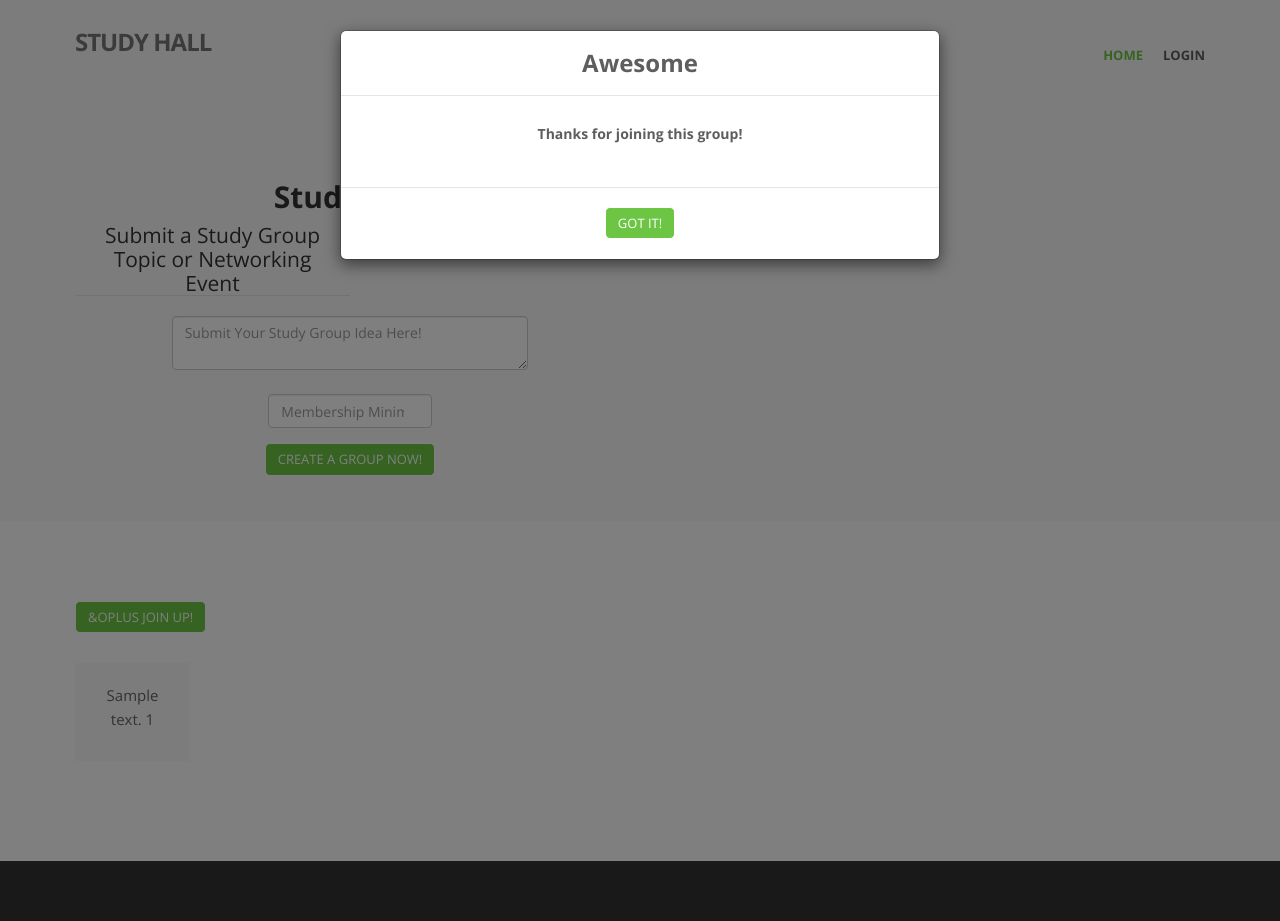
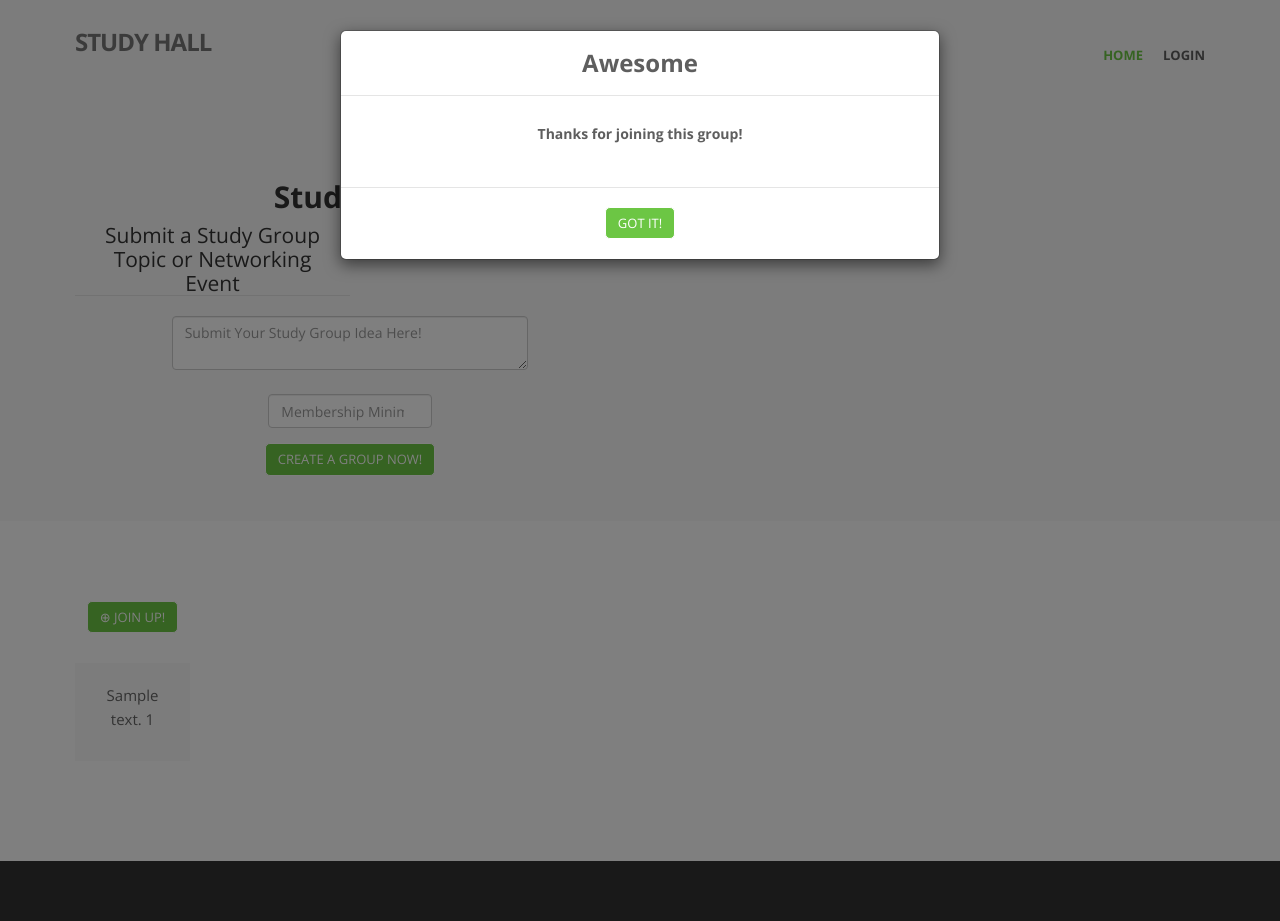
Before and after one commit to sonnyhughes/pdtest, a Node project: template views/joinModal.handlebars in a window 1280 px wide. Run offline with Node 20 templates, Linux system fonts and the light colour scheme; the template is opened without the code that fills it: most values are stand-ins (such as "Sample title", 1, 10 or a date in 2020); some libraries are stand-ins or nearby versions.

Commit message:
Adds plus symbol to add button

```diff
--- a/views/cantJoinModal.handlebars
+++ b/views/cantJoinModal.handlebars
@@ -139,7 +139,7 @@
                      <input type="hidden" name="postId" value="{{this.id}}">
                      <input type="hidden" name="groupLimit" value="{{this.groupLimit}}">
                      <div class="box-bottom">
-                        <button type="submit" id="build" margin="20px" class="btn btn-success">&oplus Join Up!</button>
+                        <button type="submit" id="build" margin="20px" class="btn btn-success">&#8853 Join Up!</button>
                      </div>
                   </form>
                   </p>
--- a/views/emptyInputModal.handlebars
+++ b/views/emptyInputModal.handlebars
@@ -141,7 +141,7 @@
                      <input type="hidden" name="postId" value="{{this.id}}">
                      <input type="hidden" name="groupLimit" value="{{this.groupLimit}}">
                      <div class="box-bottom">
-                        <button type="submit" id="build" margin="20px" class="btn btn-success">&oplus Join Up!</button>
+                        <button type="submit" id="build" margin="20px" class="btn btn-success">&#8853 Join Up!</button>
                      </div>
                   </form>
                   </p>
--- a/views/groupIsFull.handlebars
+++ b/views/groupIsFull.handlebars
@@ -141,7 +141,7 @@
                      <input type="hidden" name="postId" value="{{this.id}}">
                      <input type="hidden" name="groupLimit" value="{{this.groupLimit}}">
                      <div class="box-bottom">
-                        <button type="submit" id="build" margin="20px" class="btn btn-success">&oplus Join Up!</button>
+                        <button type="submit" id="build" margin="20px" class="btn btn-success">&#8853 Join Up!</button>
                      </div>
                   </form>
                   </p>
--- a/views/index.handlebars
+++ b/views/index.handlebars
@@ -128,7 +128,7 @@
                     {{#each posts}} {{#unless capacity}}
                     <div class="col-lg-3" id="postBox">
                       <center>
-                        <img src="{{pictureUrl}}" height="100" width="100" border-radius="50%">
+                        <img src="{{pictureUrl}}" height="100" width="100">
                       </center>
                       <center>
                         <h6>Study Group Organizer: {{user}}</h6>
@@ -142,7 +142,7 @@
                           <input type="hidden" name="groupLimit" value="{{this.groupLimit}}">
                           <input type="hidden" name="capacity" value="false">
                           <div class="box-bottom">
-                            <button type="submit" id="build" margin="20px" class="btn btn-success">&oplus Join Up!</button>
+                            <button type="submit" id="build" margin="20px" class="btn btn-success">Join Up!</button>
                           </div>
                         </form>
                       </p>
@@ -180,7 +180,7 @@
                      <input type="hidden" name="groupLimit" value="{{this.groupLimit}}">
                      <input type="hidden" name="capacity" value="false">
                      <div class="box-bottom">
-                        <button type="submit" id="build" margin="20px" class="btn btn-success">&oplus Join Up!</button>
+                        <button type="submit" id="build" margin="20px" class="btn btn-success">&#8853; Join Up!</button>
                      </div>
                   </form>
                   </p>
--- a/views/joinAndEmailModal.handlebars
+++ b/views/joinAndEmailModal.handlebars
@@ -141,7 +141,7 @@
                      <input type="hidden" name="postId" value="{{this.id}}">
                      <input type="hidden" name="groupLimit" value="{{this.groupLimit}}">
                      <div class="box-bottom">
-                        <button type="submit" id="build" margin="20px" class="btn btn-success">&oplus Join Up!</button>
+                        <button type="submit" id="build" margin="20px" class="btn btn-success">&#8853 Join Up!</button>
                      </div>
                   </form>
                   </p>
--- a/views/joinModal.handlebars
+++ b/views/joinModal.handlebars
@@ -141,7 +141,7 @@
                      <input type="hidden" name="postId" value="{{this.id}}">
                      <input type="hidden" name="groupLimit" value="{{this.groupLimit}}">
                      <div class="box-bottom">
-                        <button type="submit" id="build" margin="20px" class="btn btn-success">&oplus Join Up!</button>
+                        <button type="submit" id="build" margin="20px" class="btn btn-success">&#8853 Join Up!</button>
                      </div>
                   </form>
                   </p>
--- a/views/pleaseLoginModal.handlebars
+++ b/views/pleaseLoginModal.handlebars
@@ -143,7 +143,7 @@
                      <input type="hidden" name="groupLimit" value="{{this.groupLimit}}">
                      <input type="hidden" name="capacity" value="false">
                      <div class="box-bottom">
-                        <button type="submit" id="build" margin="20px" class="btn btn-success">&oplus Join Up!</button>
+                        <button type="submit" id="build" margin="20px" class="btn btn-success">&#8853 Join Up!</button>
                      </div>
                   </form>
                   </p>
```
